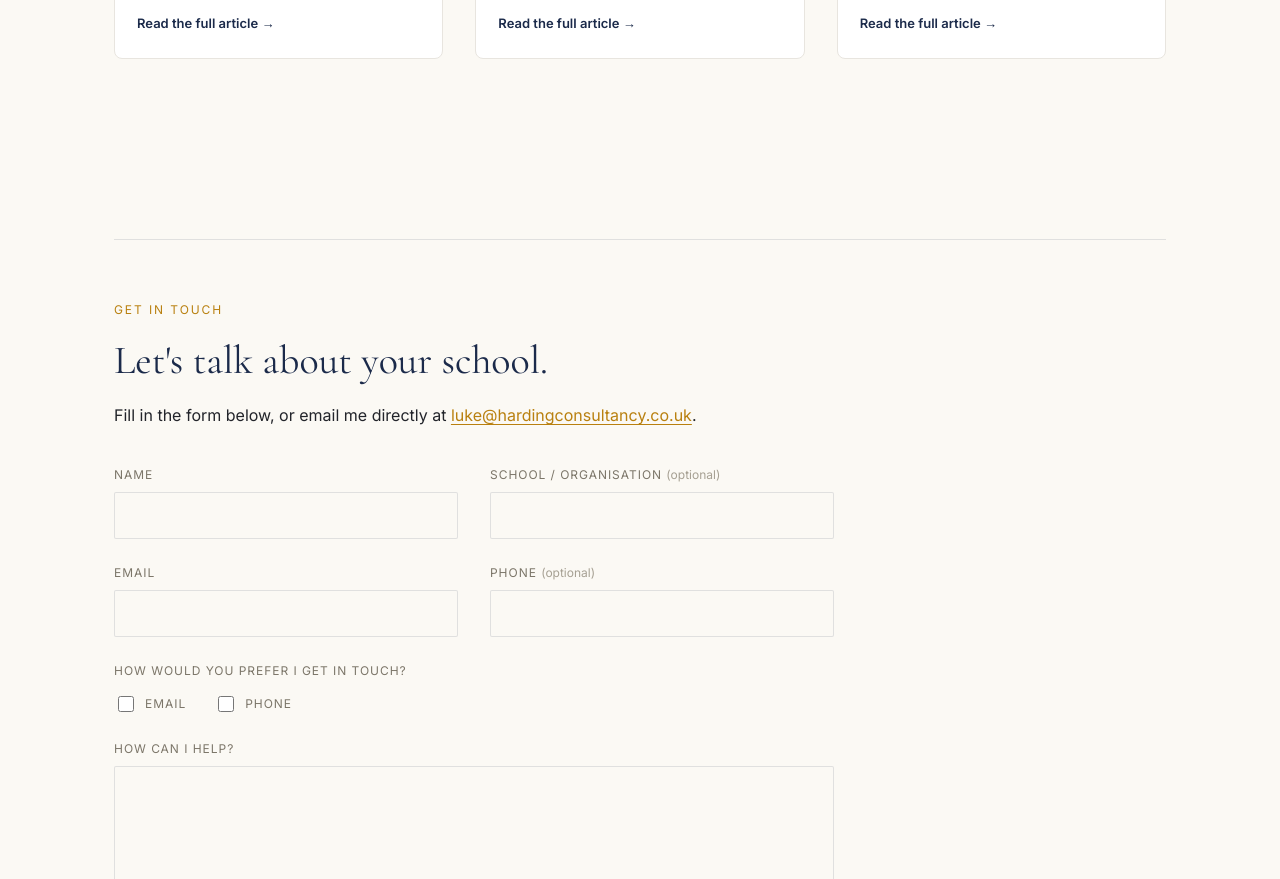
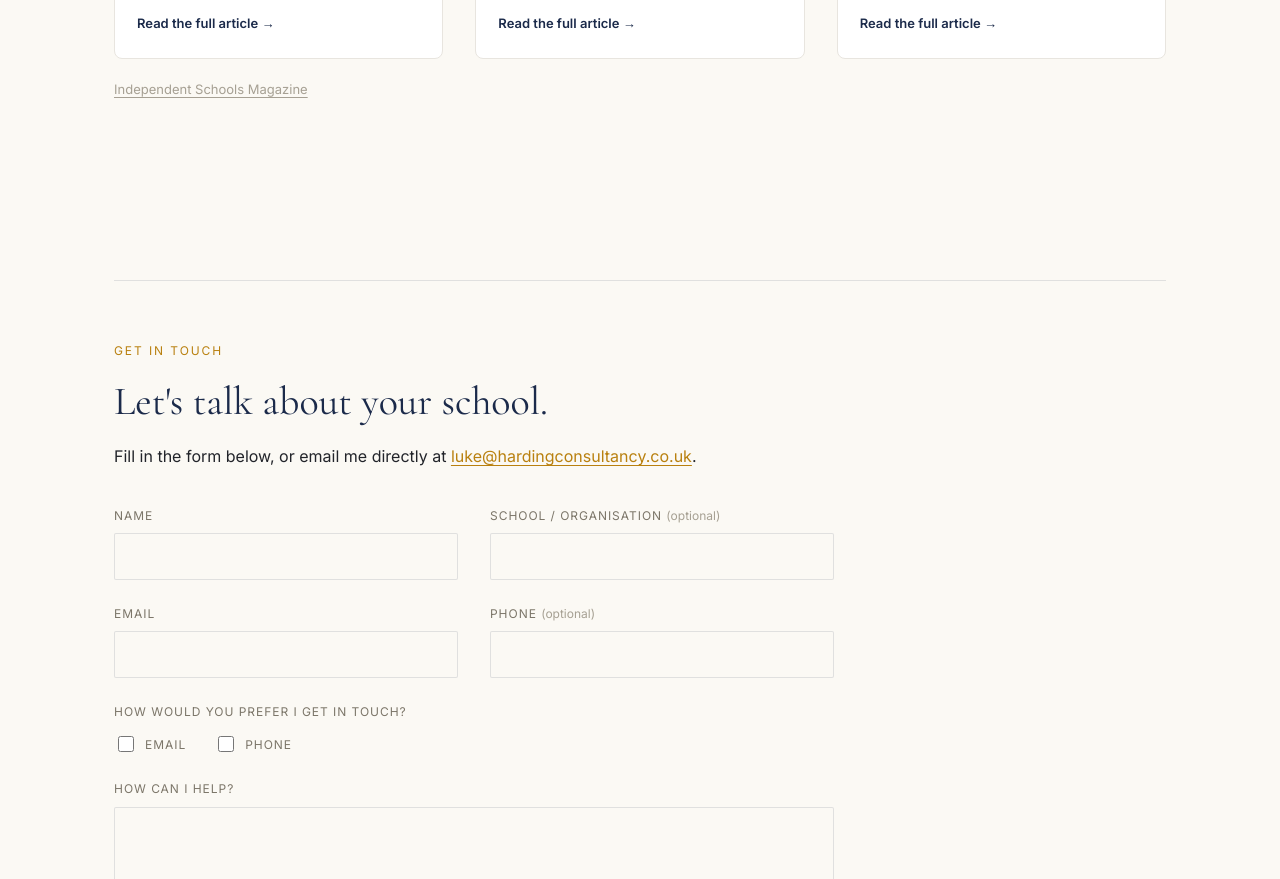
Before and after one commit to lukepersonalcoach-oss/Harding, a plain HTML site: page about.html in a window 1280 px wide. Shown: the part 3151-4030 px from the top of the page. Drawn offline with nearby package versions, Linux system fonts and the light colour scheme.

Commit message:
Add discreet Independent Schools Magazine link under press section

```diff
--- a/about.html
+++ b/about.html
@@ -175,6 +175,8 @@
       </a>
 
     </div>
+
+    <p class="press-footnote"><a href="https://www.independentschoolsmagazine.co.uk/" target="_blank" rel="noopener">Independent Schools Magazine</a></p>
   </section>
 
   <!-- ==========================================================
--- a/styles.css
+++ b/styles.css
@@ -1193,6 +1193,20 @@ button:focus-visible {
    existing CSS custom properties).
    ========================================================== */
 
+.press-footnote {
+  margin-top: 20px;
+  font-size: 13px;
+  color: var(--stone-light);
+}
+
+.press-footnote a {
+  color: var(--stone-light);
+  text-decoration: underline;
+  text-underline-offset: 3px;
+}
+
+.press-footnote a:hover { color: var(--navy); }
+
 .press-grid {
   display: grid;
   grid-template-columns: repeat(3, 1fr);
```
